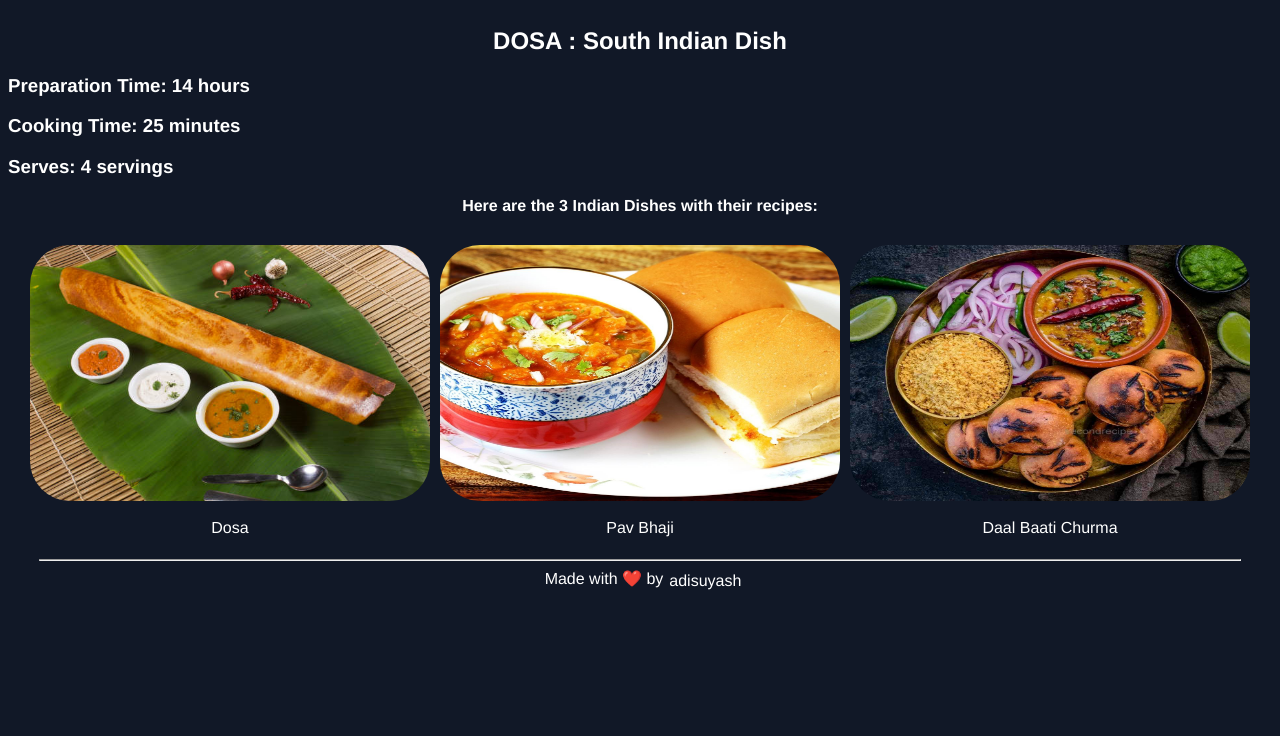
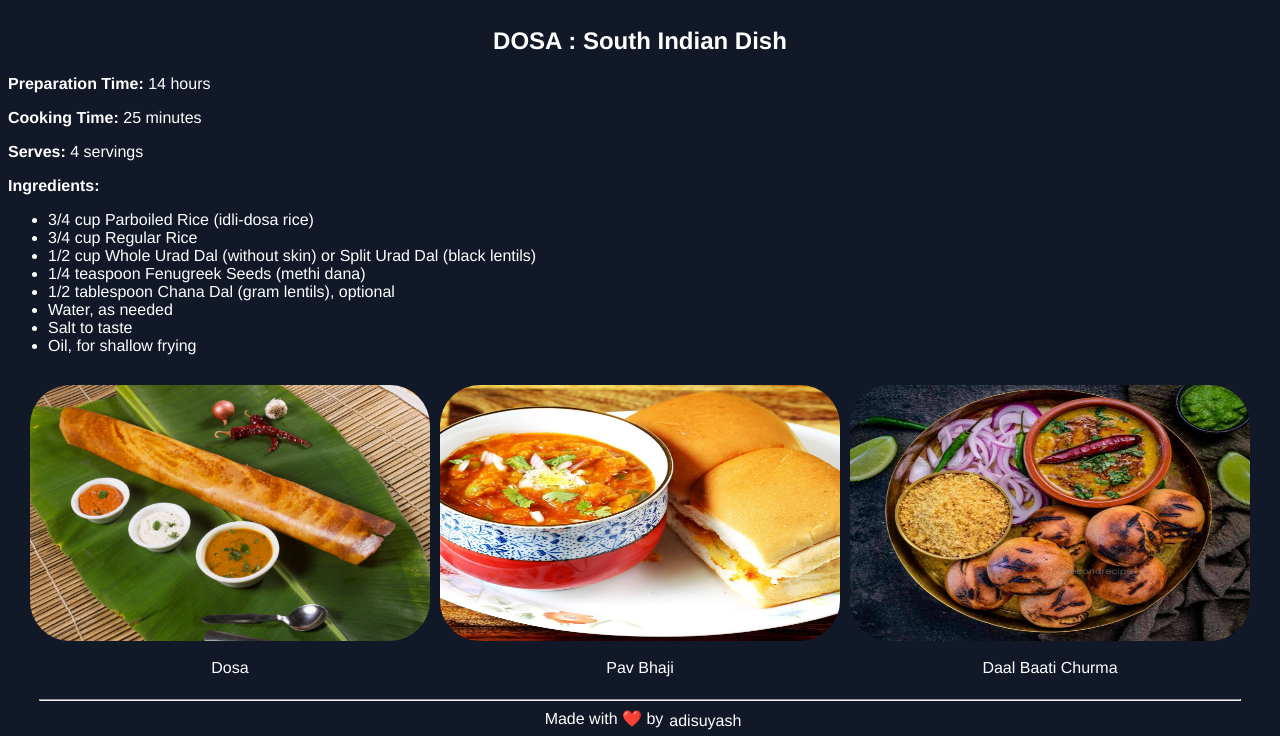
Before and after one commit to adisuyash/odin-indian-recipes, a plain HTML site: page recipes/dosa.html in a window 1280 px wide. Shown: the part 79-815 px from the top of the page. Drawn offline with Linux system fonts and the light colour scheme.

Commit message:
dosa.html and other fixes

```diff
--- a/css/style.css
+++ b/css/style.css
@@ -25,7 +25,7 @@ p.dishes {
   justify-content: center;
 }
 
-li {
+p.center {
   padding-bottom: 3px;
   text-align: center;
 }
--- a/recipes/dosa.html
+++ b/recipes/dosa.html
@@ -16,20 +16,39 @@
     <main>
         <div class="about">
             <h2>DOSA : South Indian Dish</h2>
-            <h3>Preparation Time: 14 hours</h3>
-            <h3>Cooking Time: 25 minutes</h3>
-            <h3>Serves: 4 servings</h3>
-            <p class="dishes"><strong>Here are the 3 Indian Dishes with their recipes:</strong></p>
+            <div class="para">
+                <p><strong>Preparation Time:</strong> 14 hours</p>
+                <p><strong>Cooking Time:</strong> 25 minutes</p>
+                <p><strong>Serves:</strong> 4 servings</p>
+                <p><strong>Ingredients:</strong>
+                <ul type="disc">
+                    <li>3/4 cup Parboiled Rice (idli-dosa rice)</li>
+                    <li>3/4 cup Regular Rice
+                    </li>
+                    <li>1/2 cup Whole Urad Dal (without skin) or Split Urad Dal (black lentils)
+                    </li>
+                    <li>1/4 teaspoon Fenugreek Seeds (methi dana)
+                    </li>
+                    <li>1/2 tablespoon Chana Dal (gram lentils), optional
+                    </li>
+                    <li>Water, as needed
+                    </li>
+                    <li>Salt to taste
+                    </li>
+                    <li>Oil, for shallow frying
+                    </li>
+                </ul>
+                </p>
             </div>
             <div class="recipe-box">
                 <div class="recipes" id="dosa">
-                <a href="/recipes/dosa.html" target="_blank" class="recipe-name"><img src="/images/dosa.jpg" alt="dosa"
-                        class="recipe-image"></a><br>
+                    <a href="/recipes/dosa.html" target="_blank" class="recipe-name"><img src="/images/dosa.jpg"
+                            alt="dosa" class="recipe-image"></a><br>
                     <a href="/recipes/dosa.html" target="_blank" class="recipe-name">Dosa</a>
                 </div>
                 <div class="recipes" id="pav-bhaji">
-                <a href="/recipes/pav-bhaji.html" target="_blank" class="recipe-name"><img src="/images/pav-bhaji.jpg"
-                        alt="pav-bhaji" class="recipe-image"></a><br>
+                    <a href="/recipes/pav-bhaji.html" target="_blank" class="recipe-name"><img
+                            src="/images/pav-bhaji.jpg" alt="pav-bhaji" class="recipe-image"></a><br>
                     <a href="/recipes/pav-bhaji.html" target="_blank" class="recipe-name">Pav Bhaji</a>
                 </div>
                 <div class="recipes" id="daal-baati-churma">
```
Also changed, not shown: index.html (+9 -9 lines). Lines whose indentation alone changed are shown as unchanged.
